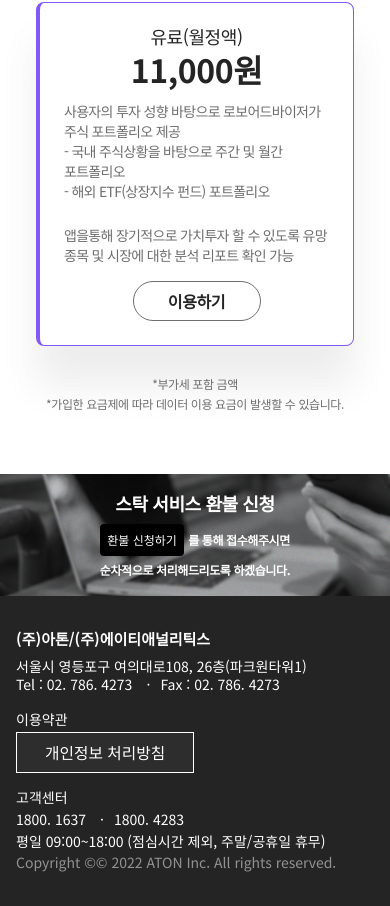
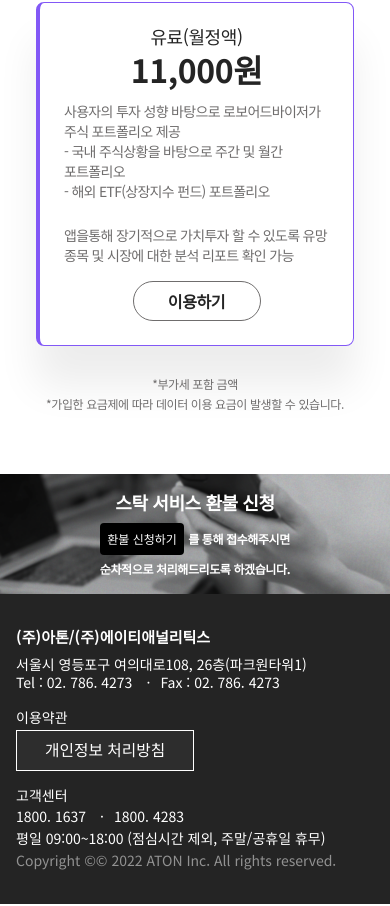
Before and after one commit to takoongAton/stock_web, a plain HTML site: page html/index.html in a window 390 px wide. Shown: the part 2775-3681 px from the top of the page. Drawn offline with nearby package versions, Linux system fonts and the light colour scheme; a web font is replaced by a local one.

Commit message:
백그라운드 이미지 위치 수정.

```diff
--- a/scss/common.scss
+++ b/scss/common.scss
@@ -687,7 +687,7 @@ div.layer {
 .refund_wrap .inner div.txt_wrap span.txt {color:#fff; font-size:18px; line-height:1.5em; font-weight:bold;}
 .refund_wrap .inner div.txt_wrap span.txt br {display:none;}
 @media screen and (max-width:768px) {
-	.refund_wrap {height:auto; padding:1em 0;}
+	.refund_wrap {height:120px; background-position:center center;}
 	.refund_wrap .inner div.tit strong {font-size:1.125em;}
 	.refund_wrap .inner div.txt_wrap {margin-top:8px;}
 	.refund_wrap .inner div.txt_wrap button {width:84px; height:32px;}
```
Also changed, not shown: css/common.css, css/common.min.css, scss/common.css, scss/common.min.css.
